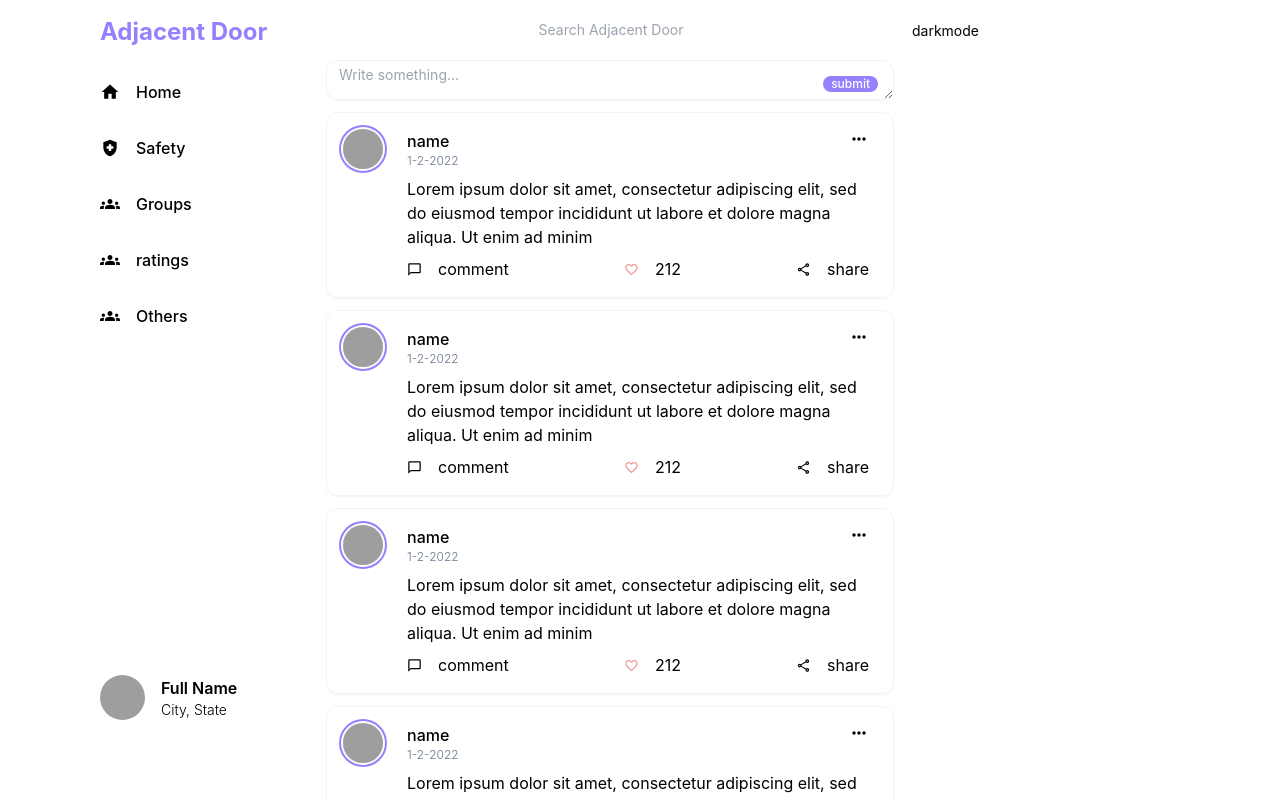
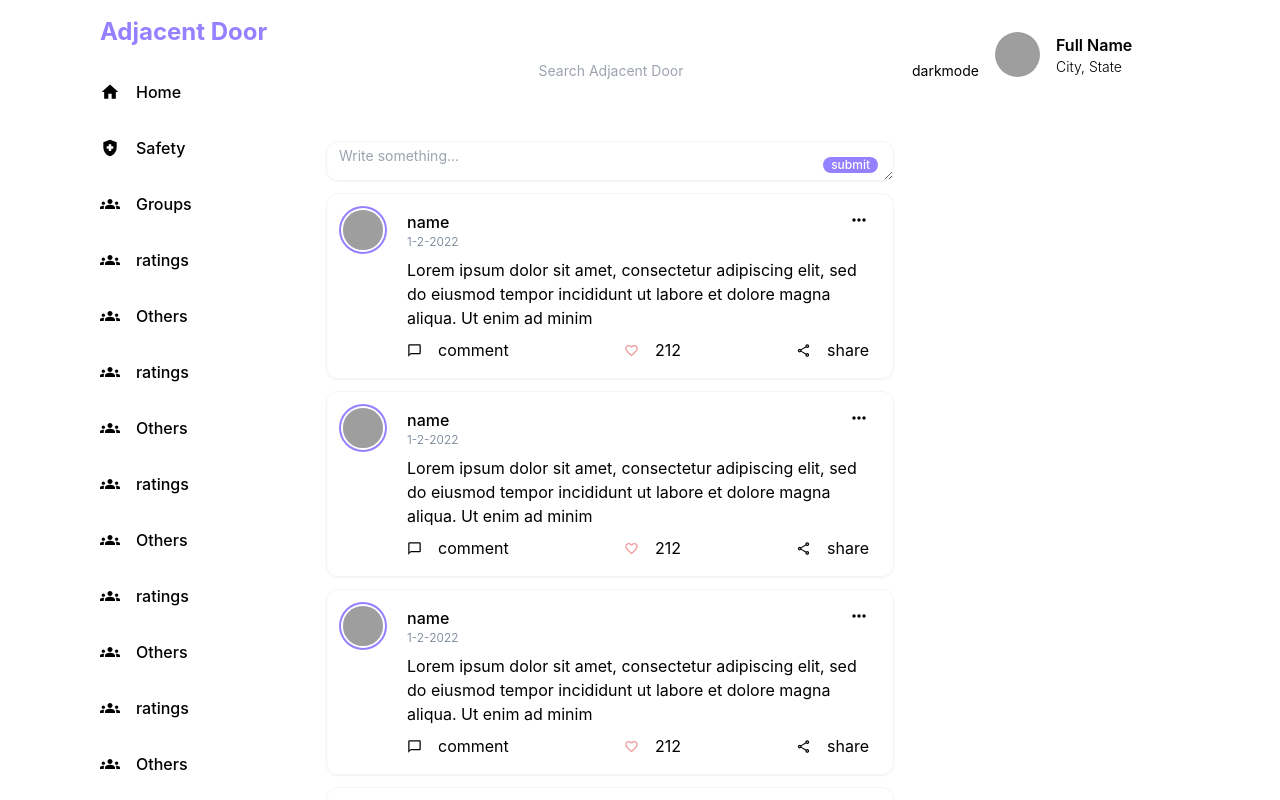
Before and after one commit to BlueOceanHRLAX48/AdjacentDoor, a React (Create React App) app: page / in a window 1280 px wide. Shown: the top 800 px of the page. Built offline with nearby package versions, Linux system fonts and the light colour scheme; grey boxes are pictures that could not be loaded.

Commit message:
move profile to topnav

```diff
--- a/src/Home.js
+++ b/src/Home.js
@@ -3,24 +3,34 @@ import LeftBar from './LeftBar';
 import RightBar from './RightBar';
 import TopNav from './TopNav';
 import { MdMenu } from 'react-icons/md';
+import { useState } from 'react';
 
 function Home() {
-  const showMenu = () => {};
+  const [leftClass, setLeftClass] = useState(false);
+
+  const showMenu = () => {
+    setLeftClass(!leftClass);
+  };
 
   return (
-    <div className='w-screen h-screen overflow-hidden flex dark:bg-gray-900 dark:text-white'>
-      <div className='h-screen'>
-        <MdMenu className='sm:hidden' size='30' onClick={showMenu} />
-        <LeftBar className='hidden sm:flex' />
+    <div className='flex w-screen h-screen overflow-hidden dark:bg-gray-900 dark:text-white'>
+      <div className='relative bg-white'>
+        <div className='bg-white sm:hidden'>
+          <MdMenu className='absolute inset-x-0 bottom-0 h-16' size='30' onClick={showMenu} />
+        </div>
+        <div className={leftClass ? 'sm:flex' : 'hidden sm:flex'}>
+          <LeftBar />
+        </div>
       </div>
-      <div className='h-screen'>
+      <div>
         <div className='hidden sm:flex'>
           <TopNav />
         </div>
         <div>
-          <div className='h-screen hide-scroll-bar overflow-y-scroll'>
+          <div className='h-screen overflow-y-scroll hide-scroll-bar'>
             <Feed />
           </div>
+          <div></div>
           <div className='hidden sm:flex'>
             <RightBar />
           </div>
--- a/src/LeftBar/UserInfo.js
+++ b/src/LeftBar/UserInfo.js
@@ -2,7 +2,7 @@ import { Avatar } from '@mui/material';
 
 function UserInfo() {
   return (
-    <div className='flex items-center absolute p-4 pr-8 bottom-8 mb-8 transition-all duration-150 hover:bg-ghostWhite hover:rounded-full dark:hover:bg-gray-600'>
+    <div className='flex items-center p-4 pr-8 bottom-8 mb-8 transition-all duration-150 hover:bg-ghostWhite hover:rounded-full dark:hover:bg-gray-600'>
       <Avatar
         alt='Remy Sharp'
         src='/static/images/avatar/1.jpg'
--- a/src/LeftBar/index.js
+++ b/src/LeftBar/index.js
@@ -4,14 +4,25 @@ import UserInfo from './UserInfo';
 
 function LeftBar() {
   return (
-    <div className='flex flex-col w-[250px] px-6 py-4'>
+    <div className='flex h-screen flex-col sm:w-[250px] px-6 py-4'>
       <Link to='/'>
-        <div className='text-2xl  text-primary font-bold pb-4 px-4 '>Adjacent Door</div>
+        <div className='px-4 pb-4 text-2xl font-bold text-primary '>Adjacent Door</div>
       </Link>
+      {/* //boolean for admin
+      //group for filter value of the string includes blah blah blah */}
+      <div className='overflow-y-scroll hide-scroll-bar'>
         {[
           ['Home', '/', <MdHome size='20' />],
           ['Safety', '/safety', <MdHealthAndSafety size='20' />],
           ['Groups', '/groups', <MdGroups size='20' />],
+          ['ratings', '/ratings', <MdGroups size='20' />],
+          ['Others', '/others', <MdGroups size='20' />],
+          ['ratings', '/ratings', <MdGroups size='20' />],
+          ['Others', '/others', <MdGroups size='20' />],
+          ['ratings', '/ratings', <MdGroups size='20' />],
+          ['Others', '/others', <MdGroups size='20' />],
+          ['ratings', '/ratings', <MdGroups size='20' />],
+          ['Others', '/others', <MdGroups size='20' />],
           ['ratings', '/ratings', <MdGroups size='20' />],
           ['Others', '/others', <MdGroups size='20' />],
         ].map(([title, url, icon], i) => (
@@ -19,9 +30,7 @@ function LeftBar() {
             <LeftBarButton icon={icon} text={title} key={i} />
           </Link>
         ))}
-      <Link to='/my-profile'>
-        <UserInfo />
-      </Link>
+      </div>
     </div>
   );
 }
--- a/src/TopNav.js
+++ b/src/TopNav.js
@@ -1,5 +1,7 @@
 import SearchBar from './components/SearchBar';
 import useTheme from './components/useTheme';
+import { Link } from 'react-router-dom';
+import UserInfo from './LeftBar/UserInfo';
 
 function TopNav() {
   const [nextTheme, setTheme] = useTheme();
@@ -9,10 +11,15 @@ function TopNav() {
       <div>
         <SearchBar />
       </div>
-      <div className=''>
+      <div className='flex'>
         <button className='text-sm ml-4' onClick={() => setTheme(nextTheme)}>
           darkmode
         </button>
+        <Link to='/my-profile'>
+          <div>
+            <UserInfo />
+          </div>
+        </Link>
       </div>
     </div>
   );
```
Lines whose indentation alone changed are shown as unchanged.
